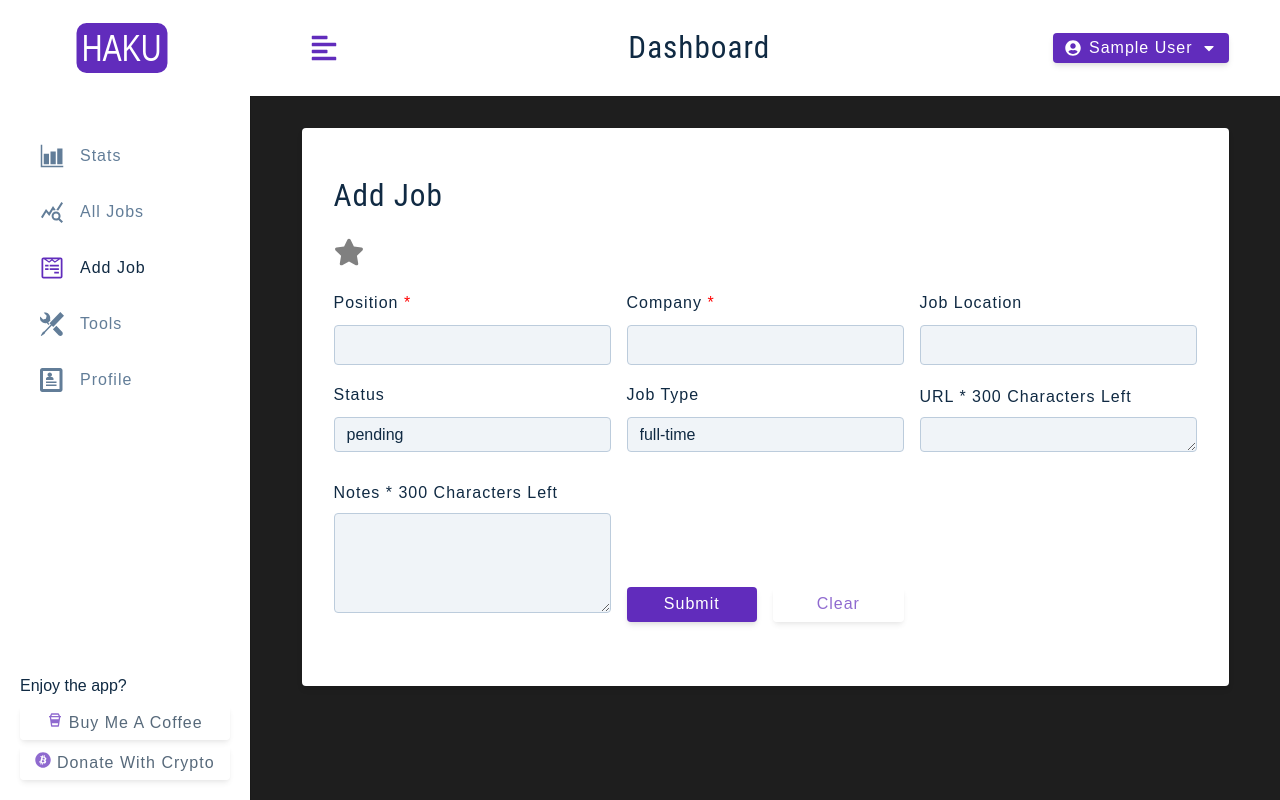
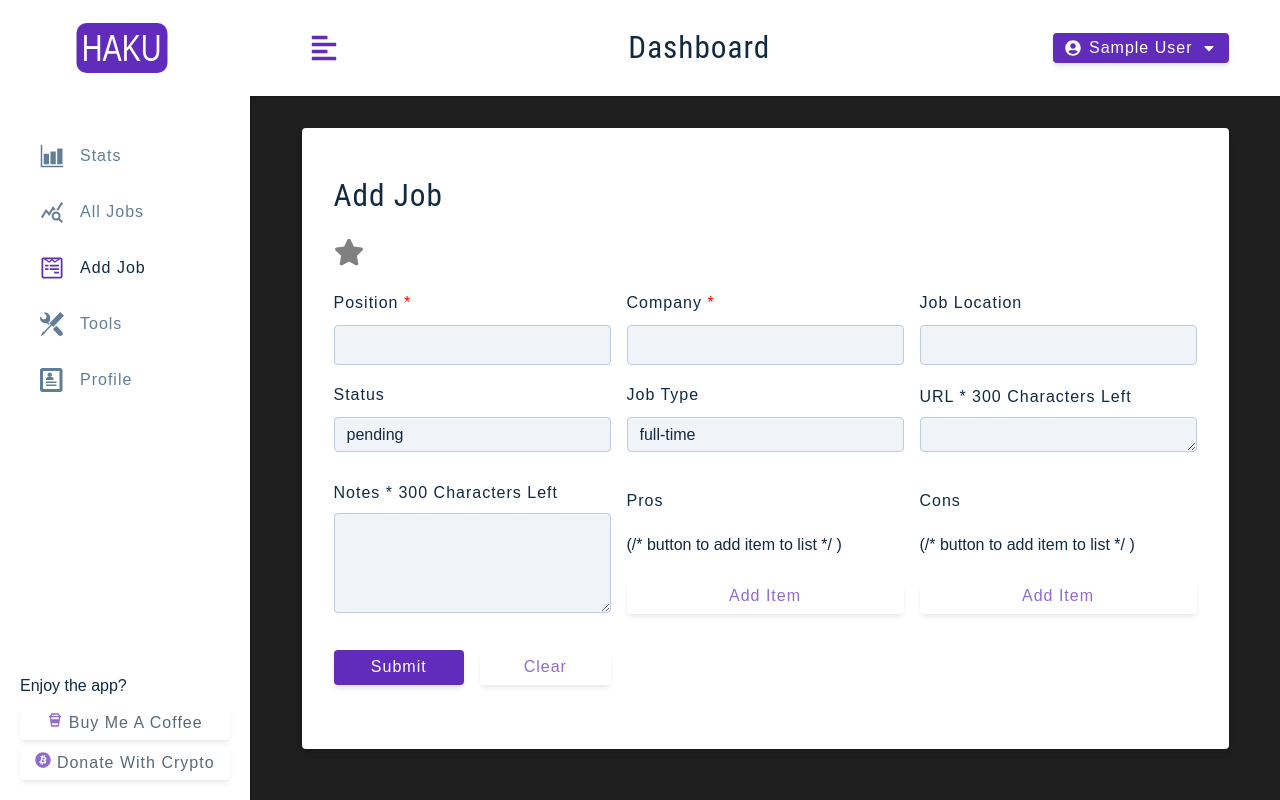
Before and after one commit to ZacharyTStone/haku, a React (Create React App) app in the folder client/: page /add-job in a window 1280 px wide. Built offline with nearby package versions, Linux system fonts and the light colour scheme; sample sign-in values are in the browser's storage.

Commit message:
start working on pros and cons

```diff
--- /dev/null
+++ b/client/src/Components/FormRowList.js
@@ -0,0 +1,93 @@
+import styled from "styled-components";
+
+const FormRowList = ({
+  labelText,
+  name,
+  value,
+  handleChange,
+  type,
+  height,
+}) => {
+  return (
+    <Wrapper>
+      {" "}
+      <div className="form-row">
+        <label
+          htmlFor={name}
+          className="form-label"
+          style={{
+            marginTop: "10px",
+            marginBottom: "6px",
+          }}
+        >
+          {labelText || name}{" "}
+        </label>
+        {/* <textarea
+          wrap="hard"
+          resize="both"
+          type={type}
+          value={value}
+          name={name}
+          onChange={handleChange}
+          className="form-input"
+          style={{
+            height: height || "100px",
+            width: "100%",
+          }}
+        /> */}
+
+        <div className="list-container">
+          <ul className="list">
+            {value.map((item, index) => {
+              return (
+                <li key={index} className="list-item">
+                  {item}
+                </li>
+              );
+            })}
+          </ul>
+          (/* button to add item to list */ )
+          <button
+            className="btn btn-block btn-hipster"
+            onClick={(e) => {
+              e.preventDefault();
+              // add a empty string to the list array
+              handleChange({
+                target: {
+                  name: name,
+                  value: [...value, "dsfs"],
+                },
+              });
+            }}
+          >
+            add item
+          </button>
+          {/* <button
+            className="btn btn-block btn-hipster"
+            onClick={(e) => {
+              e.preventDefault();
+              handleChange({
+                target: {
+                  name: name,
+                  value: "",
+                },
+              });
+            }}
+          >
+            clear
+          </button> */}
+        </div>
+      </div>
+    </Wrapper>
+  );
+};
+
+const Wrapper = styled.section`
+  .normal {
+    color: var(--textColor);
+  }
+  .red {
+    color: var(--red-light);
+  }
+`;
+export default FormRowList;
--- a/client/src/Components/index.js
+++ b/client/src/Components/index.js
@@ -10,6 +10,7 @@ import Navbar from "./Navbar";
 import SearchContainer from "./SearchContainer";
 import SmallSidebar from "./SmallSidebar";
 import StatsContainer from "./StatsContainer";
+import FormRowList from "./FormRowList";
 export {
   Logo,
   FormRow,
@@ -23,4 +24,5 @@ export {
   StatsContainer,
   ChartsContainer,
   Loading,
+  FormRowList,
 };
--- a/client/src/context/appContext.js
+++ b/client/src/context/appContext.js
@@ -83,6 +83,8 @@ const initialState = {
   stared: "false",
   staredOptions: ["true", "false"],
   URL: "",
+  pros: [],
+  cons: [],
 };
 
 const AppContext = React.createContext();
@@ -239,10 +241,12 @@ const AppProvider = ({ children }) => {
         notes,
         stared,
         URL,
-        user
+        user,
+        pros,
+        cons,
       } = state;
 
-      console.log(user)
+      console.log(user);
 
       await authFetch.post("/jobs", {
         position,
@@ -253,6 +257,8 @@ const AppProvider = ({ children }) => {
         notes,
         stared,
         URL,
+        pros,
+        cons,
         user,
       });
       dispatch({ type: CREATE_JOB_SUCCESS });
--- a/client/src/context/reducer.js
+++ b/client/src/context/reducer.js
@@ -158,6 +158,8 @@ const reducer = (state, action) => {
       notes: "",
       stared: "false",
       URL: "",
+      pros: [],
+      cons: [],
     };
 
     return {
--- a/client/src/pages/Dashboard/AddJob.js
+++ b/client/src/pages/Dashboard/AddJob.js
@@ -1,4 +1,4 @@
-import { FormRow, FormRowSelect, Alert } from "../../Components";
+import { FormRow, FormRowSelect, Alert, FormRowList } from "../../Components";
 import FormRowArea from "../../Components/FormRowArea";
 import { useAppContext } from "../../context/appContext";
 import styled from "styled-components";
@@ -28,6 +28,8 @@ const AddJob = () => {
     stared,
     URL,
     user,
+    pros,
+    cons,
   } = useAppContext();
 
   const handleSubmit = (e) => {
@@ -124,6 +126,18 @@ const AddJob = () => {
             name="notes"
             labelText="notes"
             value={notes}
+            handleChange={handleJobInput}
+          />
+          <FormRowList
+            name="pros"
+            labelText="pros"
+            value={pros}
+            handleChange={handleJobInput}
+          />
+          <FormRowList
+            name="cons"
+            labelText="cons"
+            value={cons}
             handleChange={handleJobInput}
           />
           {/* btn container */}
```
